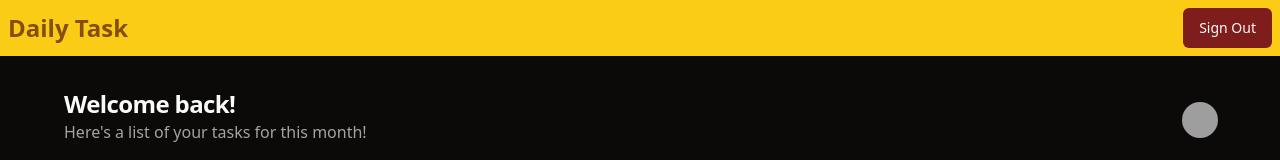
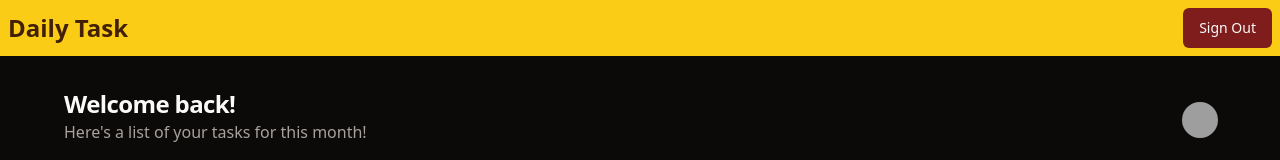
Before and after one commit to sheikhsulaiman/daily-task-web, a React (Vite) app: page /app in a window 1280 px wide. Shown: the top 160 px of the page. Built offline with nearby package versions, Linux system fonts and the light colour scheme; no server answers; sample sign-in values are in the browser's storage; grey boxes are pictures that could not be loaded.

Commit message:
update logo color

```diff
--- a/src/components/pages/Home.tsx
+++ b/src/components/pages/Home.tsx
@@ -7,7 +7,9 @@ const Home = () => {
   return (
     <>
       <nav className="w-full flex items-center justify-between p-2 bg-primary">
-        <h1 className="font-bold text-2xl text-yellow-800">Daily Task</h1>
+        <h1 className="font-bold text-2xl text-primary-foreground">
+          Daily Task
+        </h1>
 
         <Button
           type="button"
```
